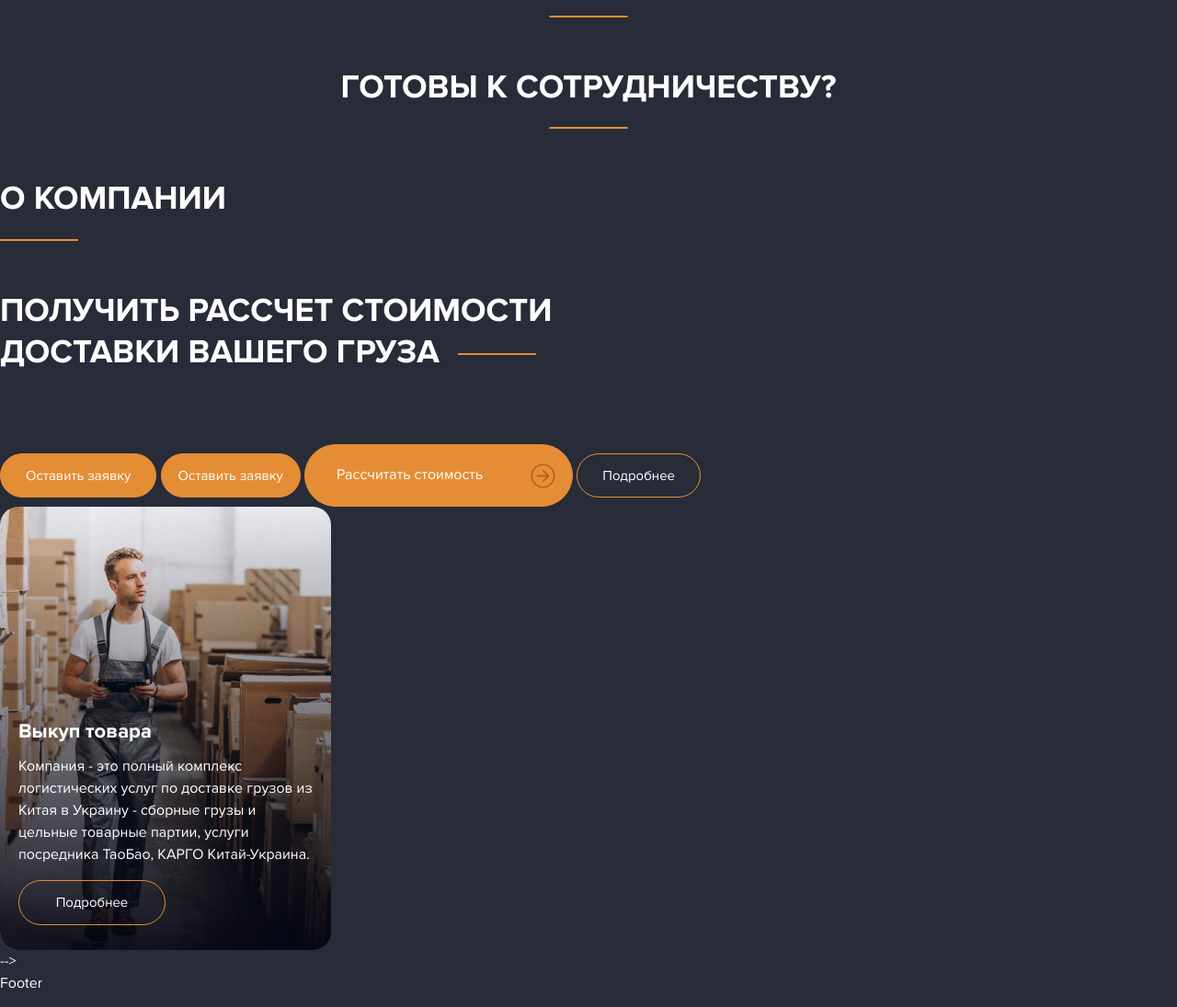
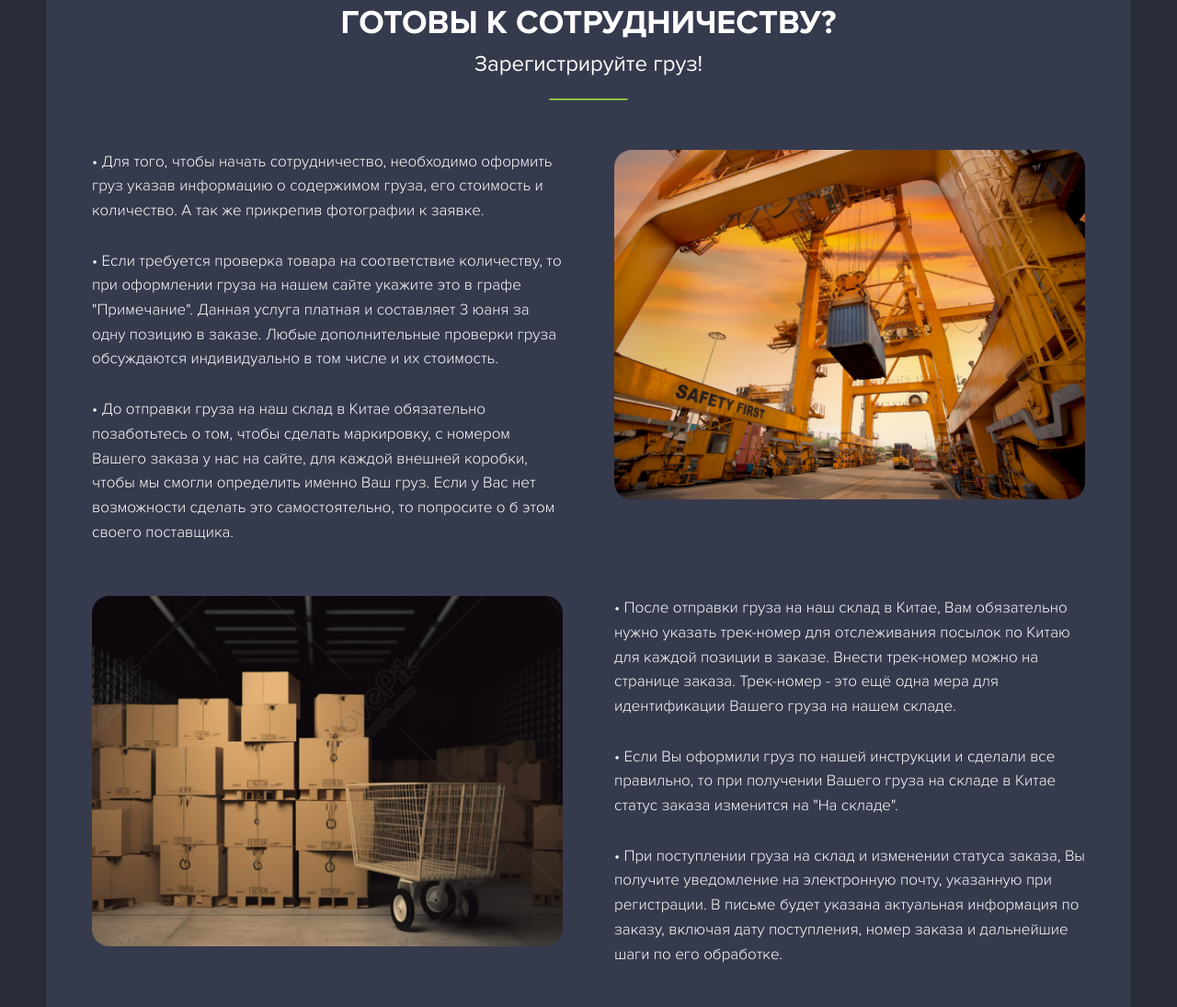
Before and after one commit to sKirillDev/dev-MasterTao, a website: page dev/index.html in a window 1280 px wide. Shown: the part 5757-6852 px from the top of the page at 92% size. Drawn offline with nearby package versions, Linux system fonts and the light colour scheme; files that its build step writes are made by us from their sources.

Commit message:
feat: created partnership section

```diff
--- a/dev/index.html
+++ b/dev/index.html
@@ -8,6 +8,7 @@
     @@include('templates/services.html')
     @@include('templates/about.html')
     @@include('templates/questions.html')
+    @@include('templates/partnership.html')
 
     <!-- @@include('templates/templates.html') -->
 </main>
--- a/dev/sass/media/_media_max_width991.scss
+++ b/dev/sass/media/_media_max_width991.scss
@@ -185,4 +185,22 @@
     .questions-form {
         text-align: center;
     }
+
+    .partnership__content {
+        flex-direction: column;
+        gap: 24px;
+
+        &-item {
+            width: 100%;
+            font-size: 16px;
+
+            p {
+                margin-bottom: 12px;
+            }
+        }
+    }
+
+    .order-mobile-negative {
+        order: -1;
+    }
 }
--- /dev/null
+++ b/dev/sass/partnership.scss
@@ -0,0 +1,25 @@
+.partnership__content {
+    display: flex;
+    flex-wrap: wrap;
+    gap: 56px;
+}
+
+.partnership__content-item {
+    width: calc(50% - 28px);
+    font-size: 17px;
+    font-weight: 300;
+    line-height: 1.57;
+
+    p {
+        margin-bottom: 28px;
+
+        &:last-child {
+            margin-bottom: 0;
+        }
+    }
+
+    img {
+        height: auto;
+        max-width: 100%;
+    }
+}
--- a/dev/style.scss
+++ b/dev/style.scss
@@ -25,5 +25,6 @@ Use it to make something cool, have fun, and share what you've learned with othe
 @use 'sass/services';
 @use 'sass/about';
 @use 'sass/questions';
+@use 'sass/partnership';
 @use 'sass/footer';
 @use 'sass/media/media';
--- /dev/null
+++ b/dev/templates/partnership.html
@@ -0,0 +1,26 @@
+<section id="partnership" class="partnership bg-accent">
+    <div class="container">
+        <div class="template-title">
+            <h2>Готовы к сотрудничеству?</h2>
+            <h3>Зарегистрируйте груз!</h3>
+        </div>
+        <div class="partnership__content">
+            <div class="partnership__content-item">
+                <p>• Для того, чтобы начать сотрудничество, необходимо оформить груз указав информацию о содержимом груза, его стоимость и количество. А так же прикрепив фотографии к заявке.</p>
+                <p>• Если требуется проверка товара на соответствие количеству, то при оформлении груза на нашем сайте укажите это в графе "Примечание". Данная услуга платная и составляет 3 юаня за одну позицию в заказе. Любые дополнительные проверки груза обсуждаются индивидуально в том числе и их стоимость.</p>
+                <p>• До отправки груза на наш склад в Китае обязательно позаботьтесь о том, чтобы сделать маркировку, с номером Вашего заказа у нас на сайте, для каждой внешней коробки, чтобы мы смогли определить именно Ваш груз. Если у Вас нет возможности сделать это самостоятельно, то попросите о б этом своего поставщика.</p>
+            </div>
+            <div class="partnership__content-item order-mobile-negative">
+                <img src="./assets/img/partnership-1.png" alt="partnership">
+            </div>
+            <div class="partnership__content-item">
+                <img src="./assets/img/partnership-2.png" alt="partnership">
+            </div>
+            <div class="partnership__content-item">
+                <p>• После отправки груза на наш склад в Китае, Вам обязательно нужно указать трек-номер для отслеживания посылок по Китаю для каждой позиции в заказе. Внести трек-номер можно на странице заказа. Трек-номер - это ещё одна мера для идентификации Вашего груза на нашем складе.</p>
+                <p>• Если Вы оформили груз по нашей инструкции и сделали все правильно, то при получении Вашего груза на складе в Китае статус заказа изменится на "На складе".</p>
+                <p>• При поступлении груза на склад и изменении статуса заказа, Вы получите уведомление на электронную почту, указанную при регистрации. В письме будет указана актуальная информация по заказу, включая дату поступления, номер заказа и дальнейшие шаги по его обработке.</p>
+            </div>
+        </div>
+    </div>
+</section>
```
Also changed, not shown: dev/assets/img/partnership-1.png (added), dev/assets/img/partnership-2.png (added).
